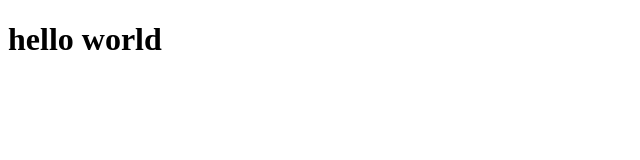
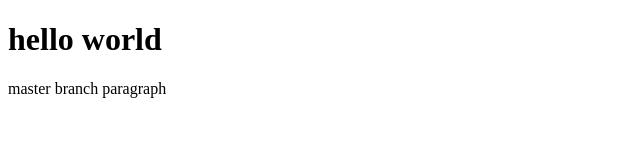
Before and after one commit to ashokbabug/demo-repo, a plain HTML site: page index.html in a window 1280 px wide. Shown: the whole page, without its empty margins (0-640 px from the left). Drawn offline with Linux system fonts and the light colour scheme.

Commit message:
master branch paragraph

```diff
--- a/index.html
+++ b/index.html
@@ -6,4 +6,5 @@
     <title>Document</title>
 </head>
 <h1>hello world</h1>
+<p>master branch paragraph</p>
 </html>
```
